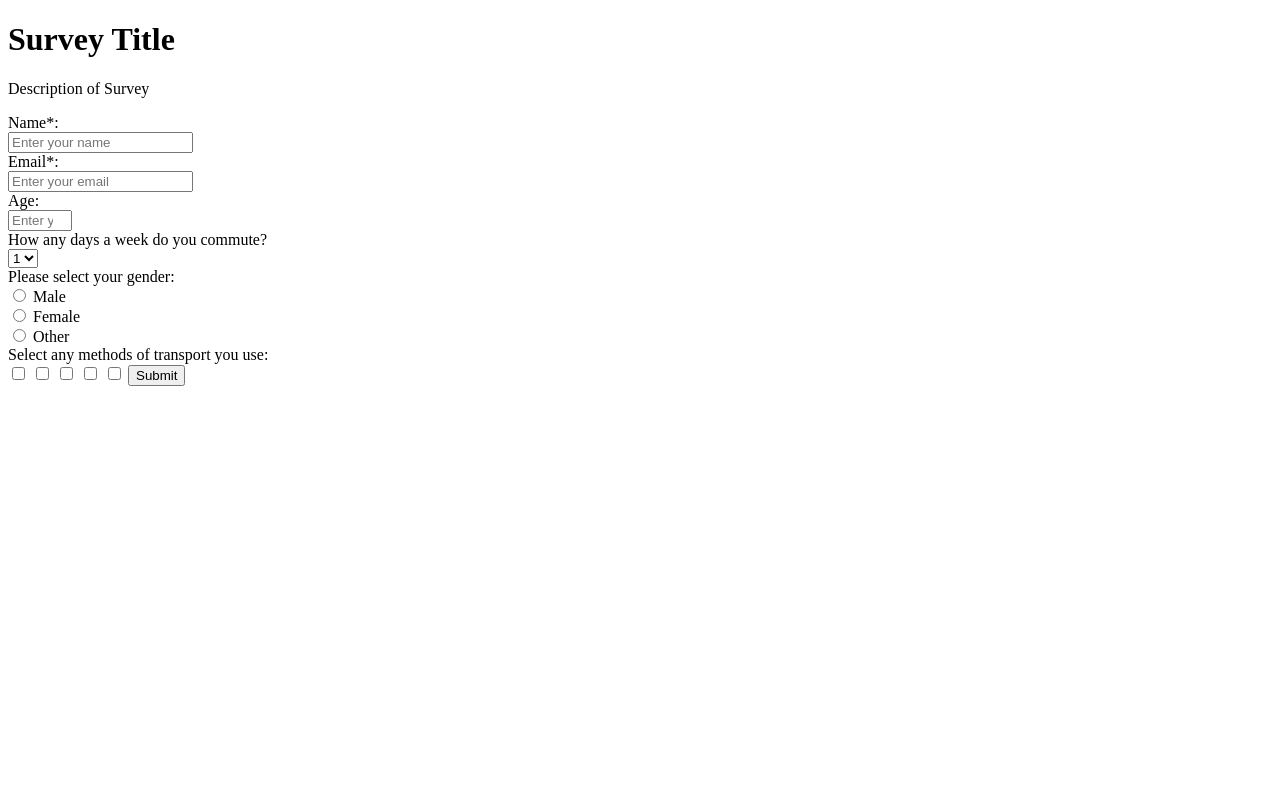
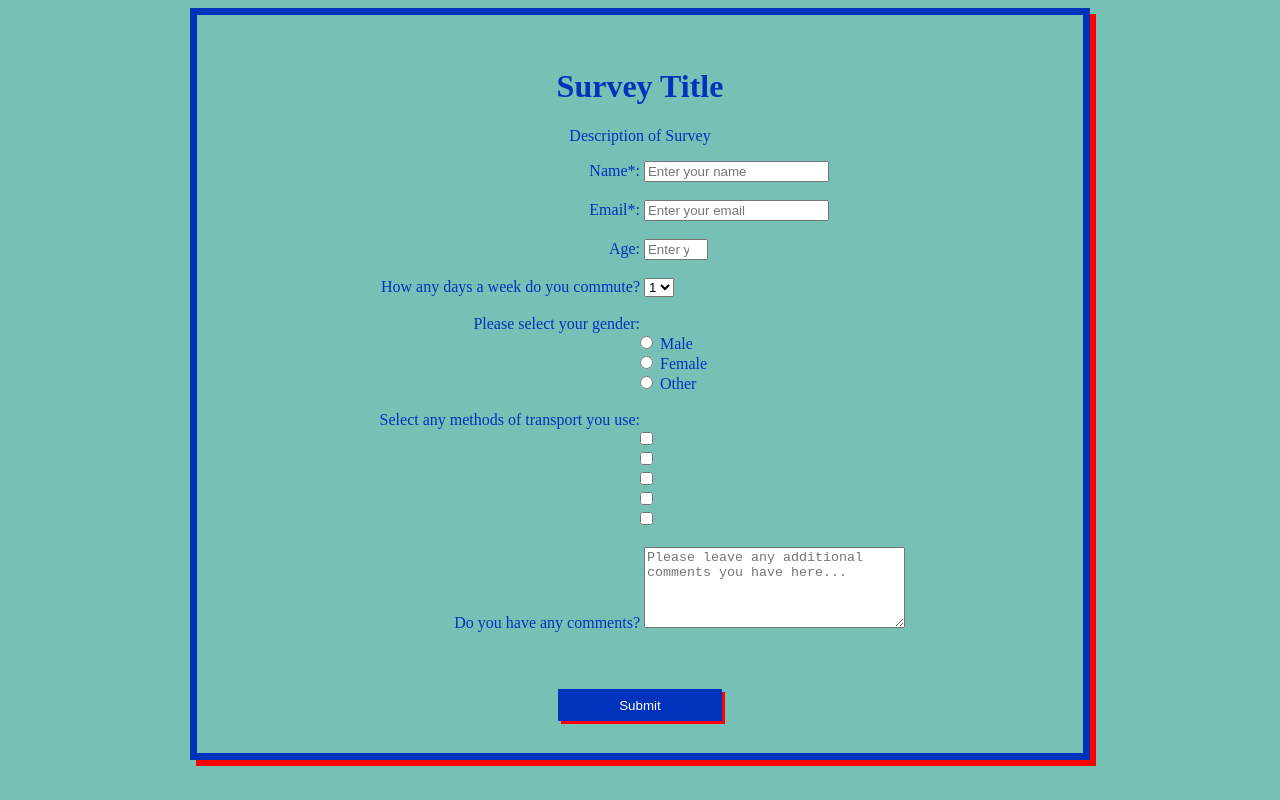
Before and after one commit to ValentineBott/FCC_Survey_Form, a plain HTML site: page index.html in a window 1280 px wide. Drawn offline with Linux system fonts and the light colour scheme.

Commit message:
finished project for FCC Survey Form project

```diff
--- a/index.html
+++ b/index.html
@@ -1,67 +1,54 @@
 <!DOCTYPE html>
 <html lang="en">
+
 <head>
   <meta charset="UTF-8">
   <meta name="viewport" content="width=device-width, initial-scale=1.0">
   <meta http-equiv="X-UA-Compatible" content="ie=edge">
+  <link rel="stylesheet" href="style.css">
   <title>Document</title>
 </head>
+
 <body>
+  <div class="survey-container">
     <h1 id="title">Survey Title</h1>
-    <div class="survey-container">
     <p id="description">Description of Survey</p>
 
     <form action="" id="survey-form">
-      <div class="labels">
-        <label for="name" id="name-label">Name*: </label>
-       </div>
-      <div class="rightCol">
-            <input type="text" name="name" id="name" placeholder="Enter your name" required>
-      </div>
-    <div class="labels">
-        <label for="email" id="email-label">Email*:</label>
-      </div>
-      <div class="rightCol">
-            <input type="email" name="email" id="email" placeholder="Enter your email" required>
-      </div>
-
-        <div class="labels">
-          <label for="number" id="number-label">Age:</label>
-      </div>
-            <input type="number" name="age" id="number" min="1" max="100" placeholder="Enter your age" class="input-field">
-      <div class="labels">
-      <label for="daysTravel" id="travel-label"> How any days a week do you commute?</label>
-      </div>
+      <label for="name" class="labels" id="name-label">Name*: </label>
+      <input type="text" name="name" id="name" placeholder="Enter your name" required><br><br>
+      <label for="email" class="labels" id="email-label">Email*:</label>
+      <input type="email" name="email" id="email" placeholder="Enter your email" required><br><br>
+      <label for="number" class="labels" id="number-label">Age:</label>
+      <input type="number" name="age" id="number" min="1" max="100" placeholder="Enter your age"
+        class="input-field"><br><br>
+      <label for="daysTravel" class="labels" id="travel-label"> How any days a week do you commute?</label>
       <select name="dropdown" id="dropdown">
         <option value="1">1</option>
         <option value="2">2</option>
         <option value="3">3</option>
         <option value="4">4</option>
         <option value="5">5</option>
-        </select>
-
-        <div class="labels">
-          <label for="gender" id="gender-label">Please select your gender:</label>
-      </div>
-        <input type="radio" name="gender" id="gender" value="male"> Male <br>
-        <input type="radio" name="gender" id="gender" value="female"> Female <br>
-        <input type="radio" name="gender" id="gender" value="other"> Other
-
-        <div class="labels">
-          <label for="transport" id="transport-label">Select any methods of transport you use:</label>
-      </div>
-        <input type="checkbox" name="transport" id="checkbox" value="Bike">
-        <input type="checkbox" name="transport" id="checkbox" value="Car">
-        <input type="checkbox" name="transport" id="checkbox" value="Bus">
-        <input type="checkbox" name="transport" id="checkbox" value="Train">
-        <input type="checkbox" name="transport" id="checkbox" value="Tube">
-
-        <label
-        <textarea name="comments" id="comments" cols="30" rows="10" placeholder="Please leave any additional comments you have here..."></textarea>
-
-        <input type="submit" value="Submit" id="submit">
-
+      </select><br><br>
+      <label for="gender" class="labels" id="gender-label">Please select your gender:</label>
+      <input type="radio" class="rightCol" name="gender" id="gender" value="male"> Male <br>
+      <input type="radio" class="rightCol" name="gender" id="gender" value="female"> Female <br>
+      <input type="radio" class="rightCol" name="gender" id="gender" value="other"> Other <br><br>
+      <label for="transport" class="labels" id="transport-label">Select any methods of transport you use:</label>
+      <input type="checkbox" class="rightCol" name="transport" id="checkbox" value="Bike">
+      <input type="checkbox" class="rightCol" name="transport" id="checkbox" value="Car">
+      <input type="checkbox" class="rightCol" name="transport" id="checkbox" value="Bus">
+      <input type="checkbox" class="rightCol" name="transport" id="checkbox" value="Train">
+      <input type="checkbox" class="rightCol" name="transport" id="checkbox" value="Tube">
+      <br>
+      <br>
+      <label for="comments" class="labels">Do you have any comments?</label>
+      <textarea name="comments" id="comments" cols="30" rows="5"
+        placeholder="Please leave any additional comments you have here..."></textarea>
+      <br>
+      <input type="submit" class="submitButton" value="Submit" id="submit">
     </form>
   </div>
 </body>
+
 </html>
--- a/style.css
+++ b/style.css
@@ -1,32 +1,51 @@
 body {
-    text-align: center;
-    background-color: #f7bfff;
+    background-color: rgb(118, 192, 182);
     min-width: 320px;
   }
 
+.survey-container {
+  background-color: rgb(118, 192, 182);
+  border: 7px solid rgb(0, 50, 187);
+  box-shadow: 6px 6px red;
+  color: rgb(0, 50, 187);
+  width: 65%;
+  max-width: 900px;
+  margin: 0 auto;
+  height: auto;
+  padding: 2rem;
+}
 
-  .survey-container {
-    background-color: white;
-    width: 75%;
-    max-width: 900px;
-    margin: 0 auto;
-    padding: 10px;
-    padding-top: 20px;
-  }
+#title {
+  text-align: center;
+}
 
 
+.labels {
+display: inline-block;
+text-align: right;
+width: 40%;
+margin-left: 10%;
+}
+.rightCol {
+margin-left: 50%;
+text-align: left;
+}
 
-  input, option {
-    margin: 10px;
-  }
+form {
+display: block;
+}
 
-  /* #survey-form {
-    width: 50%;
-    padding: 5% 0;
-    display: flex;
-    flex-direction: column;
-    align-items: center;
-    margin: 5% auto;
-    justify-content: center;
-    background-color: blue;
-  } */
+.submitButton {
+margin-left: 40%;
+margin-top: 7%;
+border: 3px solid rgb(0, 50, 187);
+color: white;
+background-color: rgb(0, 50, 187);
+width: 20%;
+height: 2rem;
+box-shadow: 3px 3px red;
+}
+
+#description {
+  text-align: center;
+}
```
Also changed, not shown: 1 other file. Lines whose indentation alone changed are shown as unchanged.
